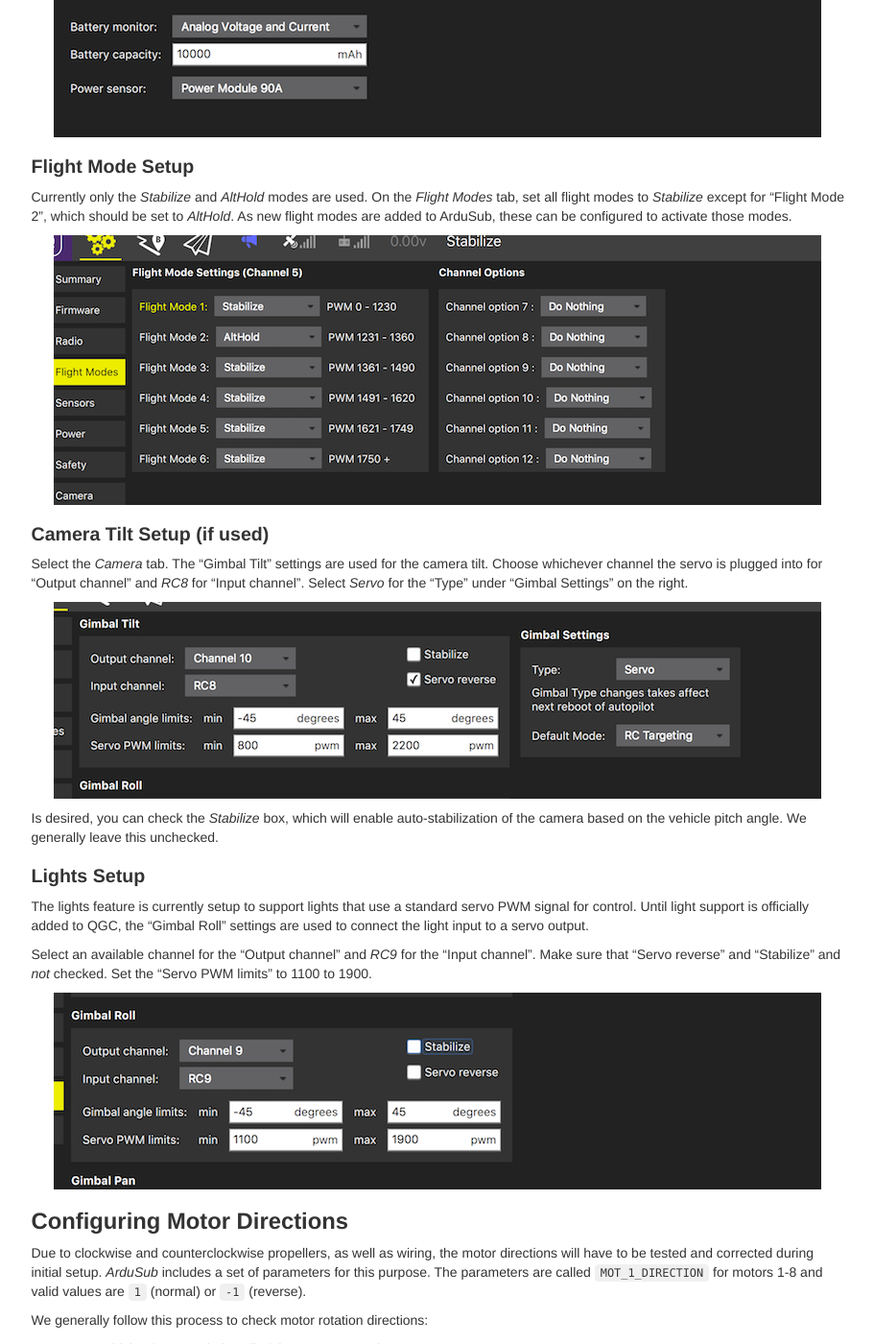
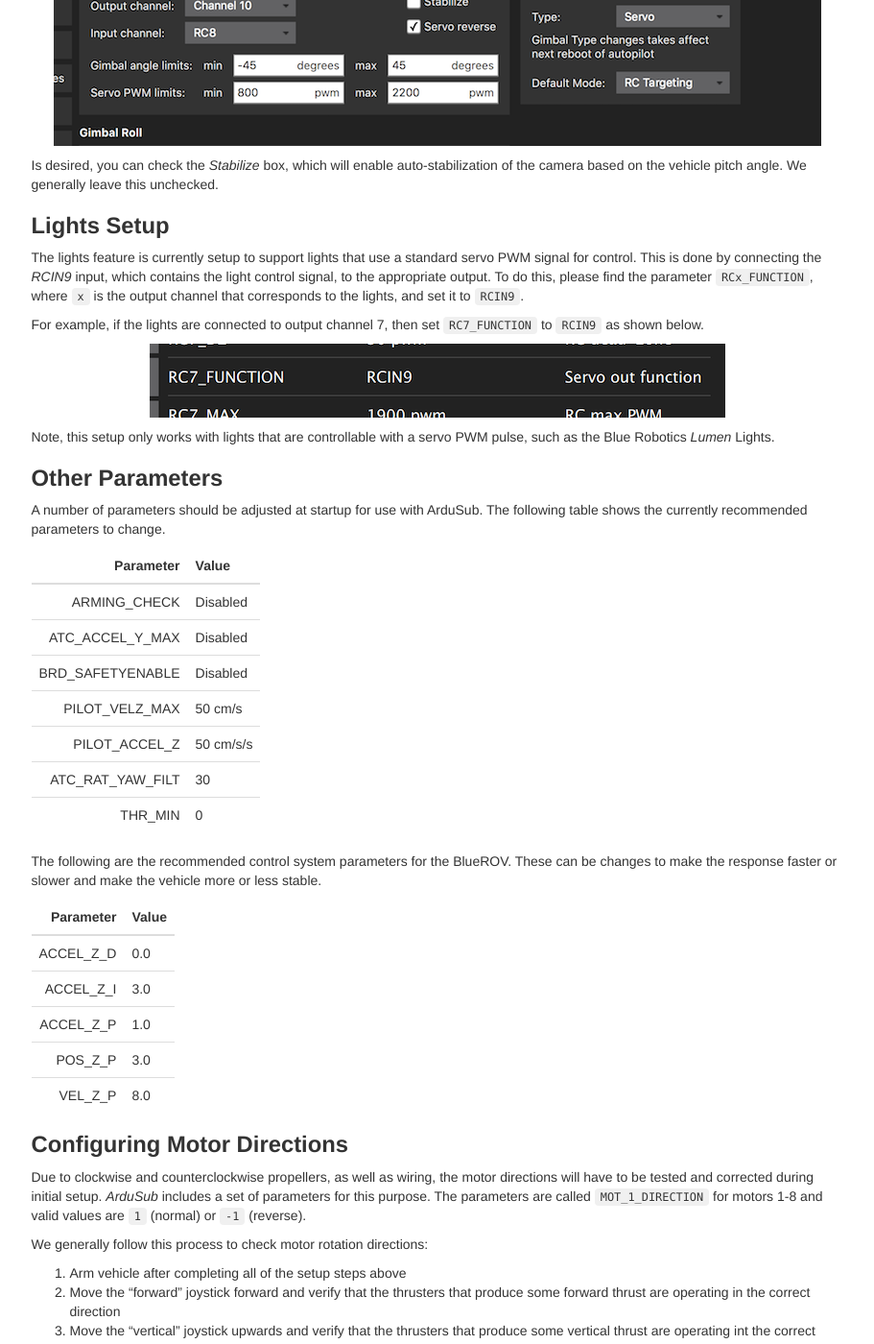
Before and after one commit to bluerobotics/retired-ardusub-docs, a Jekyll site: the page built from pages/initial-setup.md, in a window 1280 px wide and 1400 px high, scrolled down 5737 px. Shown: the whole window at 96% size, without its empty margins (330-1241 px from the left). Built offline with Jekyll 4.4.1, drawn with Linux system fonts in a browser that asks for light colours; nearby versions of some CDN libraries; some web fonts are replaced; comment, search, counter and statistics services are not loaded; some of the changed text lies outside the part shown.

Commit message:
Updates to initial setup

```diff
--- a/pages/initial-setup.md
+++ b/pages/initial-setup.md
@@ -9,8 +9,12 @@ nav:
 - Setup Raspberry Pi: set-raspberry-pi
 - Connect QGC to Controller: connect-qgc-to-controller
 - Calibration: calibration
-- Configuring Joystick/Gamepad: configuring-joystickgamepad
-- Configuring Parameters: configuring-parameters
+- Setup Joystick/Gamepad: setup-joystickgamepad
+- Setup Voltage/Current Measurement: setup-voltage-and-current-measurement
+- Flight Mode Setup: flight-mode-setup
+- Camera Tilt Setup: camera-tilt-setup-if-used
+- Lights Setup: lights-setup
+- Other Parameters: other-parameters
 - Configuring Motor Directions: configuring-motor-directions
 ---
 
@@ -118,7 +122,7 @@ Once the controller is connected to QGC for the first time, we must calibrate th
 4. Click on *Compass* and follow the instructions.
 5. When completed, the *Sensors* tab will no longer be red.
 
-## Configuring Joystick/Gamepad
+## Setup Joystick/Gamepad
 
 *ArduSub* provides a number of parameters to map controller buttons to various functions. This setup is required as there are no defaults configured.
 
@@ -166,7 +170,37 @@ The following is a list of functions that can be assigned to buttons:
 * TrimPitchDown
 * InputHoldToggle
 
-## Configuring Parameters
+## Setup Voltage and Current Measurement
+
+On the *Power* tab choose the appropriate setup. If using the standard 3DR Power Module, choose *Analog Voltage and Current*, the appropriate battery capacity, and the *Power Module 90A*.
+
+<img src="/images/qgc/power-setup-1.png" class="img-responsive img-center" />
+
+## Flight Mode Setup
+
+Currently only the *Stabilize* and *AltHold* modes are used. On the *Flight Modes* tab, set all flight modes to *Stabilize* except for "Flight Mode 2", which should be set to *AltHold*. As new flight modes are added to ArduSub, these can be configured to activate those modes.
+
+<img src="/images/qgc/flight-mode-setup-1.png" class="img-responsive img-center" />
+
+## Camera Tilt Setup (if used)
+
+Select the *Camera* tab. The "Gimbal Tilt" settings are used for the camera tilt. Choose whichever channel the servo is plugged into for "Output channel" and *RC8* for "Input channel". Select *Servo* for the "Type" under "Gimbal Settings" on the right.
+
+<img src="/images/qgc/camera-tilt-setup-1.png" class="img-responsive img-center" />
+
+Is desired, you can check the *Stabilize* box, which will enable auto-stabilization of the camera based on the vehicle pitch angle. We generally leave this unchecked.
+
+## Lights Setup
+
+The lights feature is currently setup to support lights that use a standard servo PWM signal for control. This is done by connecting the *RCIN9* input, which contains the light control signal, to the appropriate output. To do this, please find the parameter `RCx_FUNCTION`, where `x` is the output channel that corresponds to the lights, and set it to `RCIN9`.
+
+For example, if the lights are connected to output channel 7, then set `RC7_FUNCTION` to `RCIN9` as shown below.
+
+<img src="/images/qgc/lights-setup-1.png" class="img-responsive img-center" />
+
+Note, this setup only works with lights that are controllable with a servo PWM pulse, such as the Blue Robotics *Lumen* Lights.
+
+## Other Parameters
 
 A number of parameters should be adjusted at startup for use with ArduSub. The following table shows the currently recommended parameters to change.
 
@@ -190,34 +224,6 @@ The following are the recommended control system parameters for the BlueROV. The
 | POS_Z_P           | 3.0                  |
 | VEL_Z_P           | 8.0                  |
 
-### Setup Voltage and Current Measurement
-
-On the *Power* tab choose the appropriate setup. If using the standard 3DR Power Module, choose *Analog Voltage and Current*, the appropriate battery capacity, and the *Power Module 90A*.
-
-<img src="/images/qgc/power-setup-1.png" class="img-responsive img-center" />
-
-### Flight Mode Setup
-
-Currently only the *Stabilize* and *AltHold* modes are used. On the *Flight Modes* tab, set all flight modes to *Stabilize* except for "Flight Mode 2", which should be set to *AltHold*. As new flight modes are added to ArduSub, these can be configured to activate those modes.
-
-<img src="/images/qgc/flight-mode-setup-1.png" class="img-responsive img-center" />
-
-### Camera Tilt Setup (if used)
-
-Select the *Camera* tab. The "Gimbal Tilt" settings are used for the camera tilt. Choose whichever channel the servo is plugged into for "Output channel" and *RC8* for "Input channel". Select *Servo* for the "Type" under "Gimbal Settings" on the right.
-
-<img src="/images/qgc/camera-tilt-setup-1.png" class="img-responsive img-center" />
-
-Is desired, you can check the *Stabilize* box, which will enable auto-stabilization of the camera based on the vehicle pitch angle. We generally leave this unchecked.
-
-### Lights Setup
-
-The lights feature is currently setup to support lights that use a standard servo PWM signal for control. Until light support is officially added to QGC, the "Gimbal Roll" settings are used to connect the light input to a servo output.
-
-Select an available channel for the "Output channel" and *RC9* for the "Input channel". Make sure that "Servo reverse" and "Stabilize" and *not* checked. Set the "Servo PWM limits" to 1100 to 1900.
-
-<img src="/images/qgc/lights-setup-1.png" class="img-responsive img-center" />
-
 ## Configuring Motor Directions
 
 Due to clockwise and counterclockwise propellers, as well as wiring, the motor directions will have to be tested and corrected during initial setup. *ArduSub* includes a set of parameters for this purpose. The parameters are called `MOT_1_DIRECTION` for motors 1-8 and valid values are `1` (normal) or `-1` (reverse).
```
Also changed, not shown: images/qgc/lights-setup-1.png.
